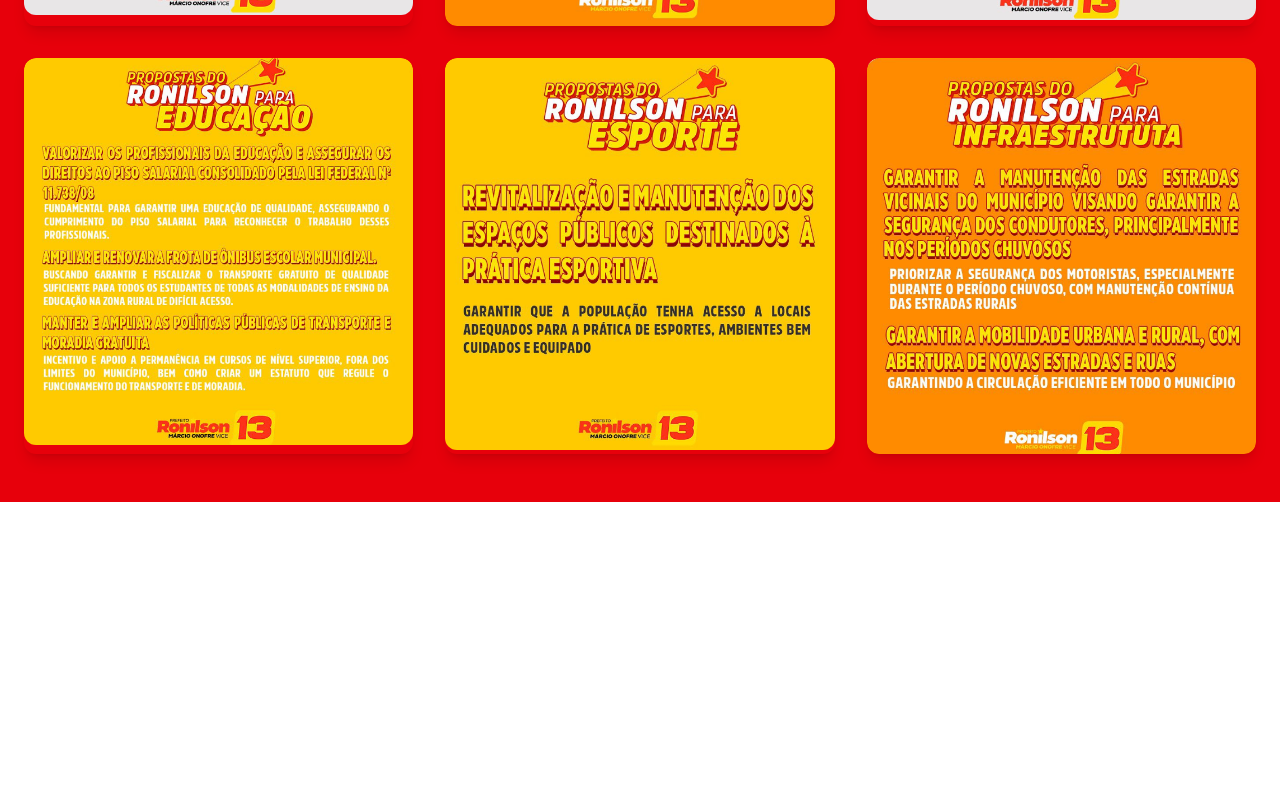
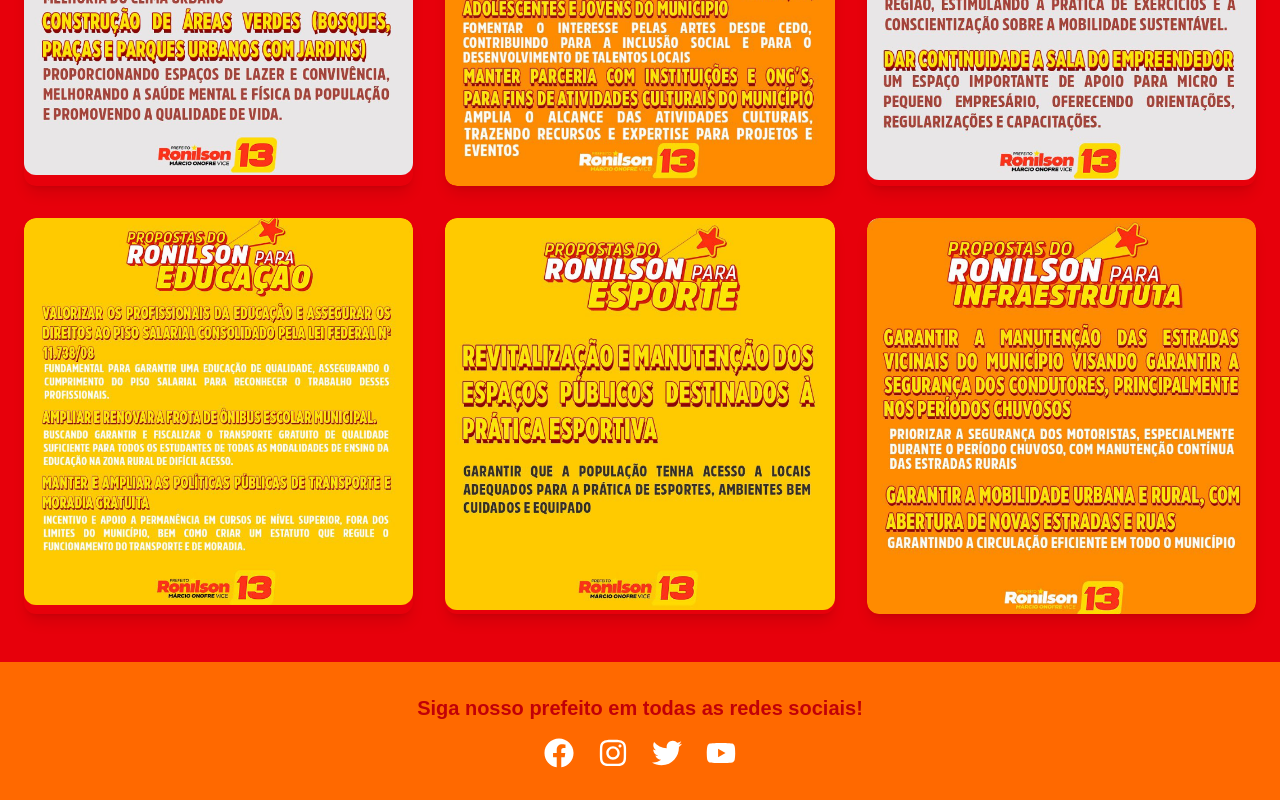
Before and after one commit to andre-0303/landing-page-r13, a Next.js app: page / in a window 1280 px wide. Shown: the part 1595-2395 px from the top of the page. Before the commit the page ends 2097 px from the top, so only its background shows below. Built offline with nearby package versions, Linux system fonts and the light colour scheme.

Commit message:
:iphone: feat: Adicionando responsividade

```diff
--- a/src/app/components/Header.tsx
+++ b/src/app/components/Header.tsx
@@ -1,24 +1,82 @@
+'use client';
+
+import { useState } from 'react';
+import { HiMenu, HiX } from 'react-icons/hi';
+
 export default function Header() {
+    const [menuOpen, setMenuOpen] = useState(false);
+
+    const toggleMenu = () => setMenuOpen(!menuOpen);
+
+    const links = [
+        { label: "Início", href: "#inicio" },
+        { label: "História", href: "#historia" },
+        { label: "Propostas", href: "#propostas" },
+        { label: "Contatos", href: "#contatos" },
+    ];
+
     return (
         <>
-            <header className="bg-red-600 flex justify-around items-center max-w-full h-[100px]">
+            <header className="bg-red-600 flex justify-around items-center px-6 h-[100px] w-full">
                 <a href="#" className="text-white font-extrabold text-5xl">R13</a>
-                <nav>
+
+                {/* Desktop Nav */}
+                <nav className="hidden md:block">
                     <ul className="flex flex-row gap-6 text-white">
-                        {["Início", "História", "Propostas", "Contatos"].map((item, index) => (
+                        {links.map((link, index) => (
                             <li key={index}>
                                 <a
-                                    href="#"
+                                    href={link.href}
                                     className="group relative w-max inline-block"
                                 >
-                                    <span>{item}</span>
+                                    <span>{link.label}</span>
                                     <span className="absolute -bottom-1 left-0 w-0 h-0.5 bg-white transition-all duration-300 group-hover:w-full"></span>
                                 </a>
                             </li>
                         ))}
                     </ul>
                 </nav>
+
+                <button
+                    onClick={toggleMenu}
+                    className="text-white text-4xl md:hidden"
+                    aria-label="Abrir menu"
+                >
+                    {menuOpen ? <HiX /> : <HiMenu />}
+                </button>
             </header>
+
+            {/* Sidebar Mobile Menu (Right Side) */}
+            {menuOpen && (
+                <div className="fixed top-0 right-0 w-2/3 h-full bg-red-700 z-50 p-6 flex flex-col gap-6 transition-all duration-300 ease-in-out transform translate-x-0">
+                    <button
+                        onClick={toggleMenu}
+                        className="text-white text-3xl self-end"
+                        aria-label="Fechar menu"
+                    >
+                        <HiX />
+                    </button>
+                    <ul className="flex flex-col gap-6 mt-10 text-white text-lg">
+                        {links.map((link, index) => (
+                            <li key={index}>
+                                <a
+                                    href={link.href}
+                                    className="block w-max group relative"
+                                    onClick={() => setMenuOpen(false)}
+                                >
+                                    <span>{link.label}</span>
+                                    <span className="absolute -bottom-1 left-0 w-0 h-0.5 bg-white transition-all duration-300 group-hover:w-full"></span>
+                                </a>
+                            </li>
+                        ))}
+                    </ul>
+                </div>
+            )}
+
+            {/* Content shift for mobile menu */}
+            {menuOpen && (
+                <div className="fixed top-0 left-0 w-full h-full bg-black opacity-50 z-40"></div>
+            )}
         </>
     );
 }
--- a/src/app/components/Main.tsx
+++ b/src/app/components/Main.tsx
@@ -3,7 +3,7 @@ import Image from "next/image";
 export default function Main() {
     return (
         <div className="w-full">
-            <div className="w-full h-[400px] relative">
+            <div className="w-full h-[70vh] relative">
                 <Image
                     src="/banner.jpg"
                     alt="Banner"
--- a/src/app/components/Social.tsx
+++ b/src/app/components/Social.tsx
@@ -0,0 +1,47 @@
+'use client';
+
+import { FaFacebook, FaInstagram, FaTwitter, FaYoutube } from 'react-icons/fa';
+
+export default function Social() {
+    return (
+        <section id="social" className="bg-orange-500 text-center text-red-700 py-8">
+            <h1 className="text-xl font-semibold mb-4">
+                Siga nosso prefeito em todas as redes sociais!
+            </h1>
+            <div className="flex justify-center gap-6">
+                <a
+                    href="https://www.facebook.com/RonilsonOliveira40/?locale=pt_BR"
+                    target="_blank"
+                    rel="noopener noreferrer"
+                    className="text-white text-3xl transition-all duration-300 hover:text-red-700 hover:-translate-y-1"
+                >
+                    <FaFacebook />
+                </a>
+                <a
+                    href="https://www.instagram.com/ronilsonfranciscoce/"
+                    target="_blank"
+                    rel="noopener noreferrer"
+                    className="text-white text-3xl transition-all duration-300 hover:text-red-700 hover:-translate-y-1"
+                >
+                    <FaInstagram />
+                </a>
+                <a
+                    href="https://twitter.com"
+                    target="_blank"
+                    rel="noopener noreferrer"
+                    className="text-white text-3xl transition-all duration-300 hover:text-red-700 hover:-translate-y-1"
+                >
+                    <FaTwitter />
+                </a>
+                <a
+                    href="https://www.youtube.com/watch?v=inD2UxQ9LmI"
+                    target="_blank"
+                    rel="noopener noreferrer"
+                    className="text-white text-3xl transition-all duration-300 hover:text-red-700 hover:-translate-y-1"
+                >
+                    <FaYoutube />
+                </a>
+            </div>
+        </section>
+    );
+}
--- a/src/app/page.tsx
+++ b/src/app/page.tsx
@@ -2,6 +2,7 @@ import Image from "next/image";
 import Header from "./components/Header";
 import  Main  from "./components/Main";
 import Propostas from "./components/Propostas";
+import Social from "./components/Social";
 
 export default function Home() {
   return (
@@ -9,6 +10,7 @@ export default function Home() {
      <Header/>
      <Main/>
      <Propostas/>
+     <Social/>
     </>
   );
 }
```
Also changed, not shown: package.json (+5 -4 lines), 1 other file (tests, documents, lock files or other folders).
